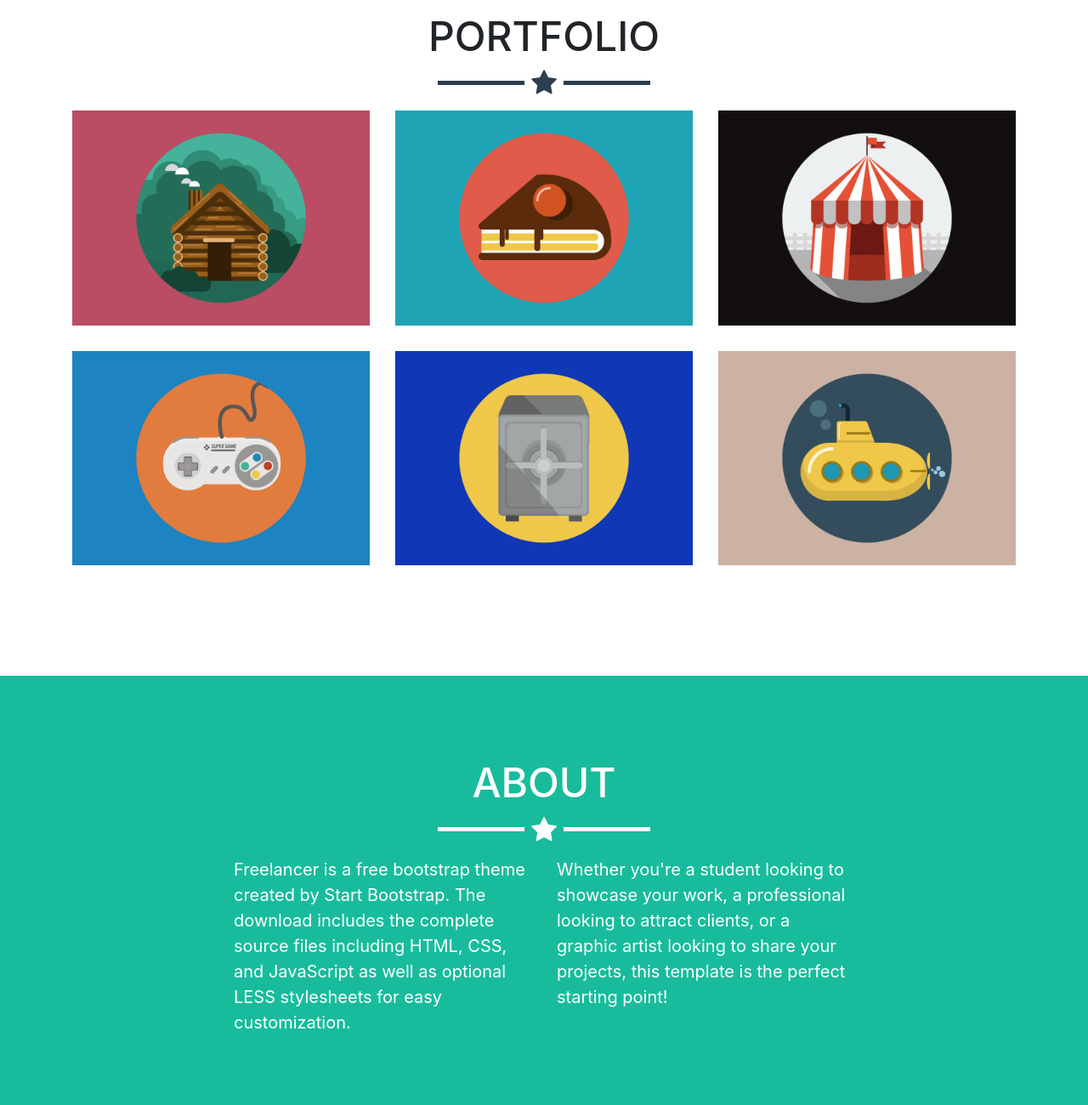
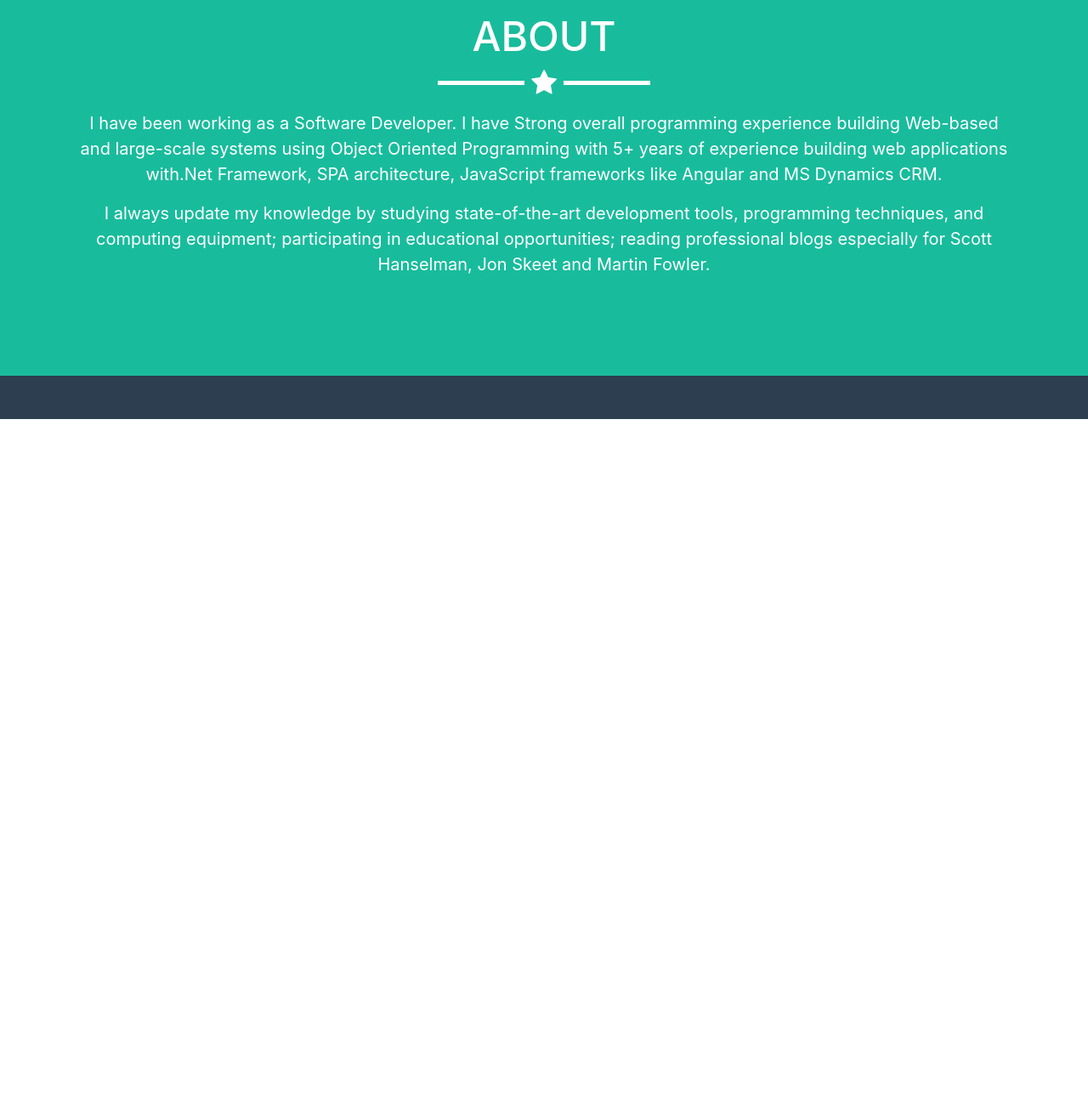
Before and after one commit to tarekselem/tarek-selem.github-io, a website with bundled scripts: page index.html in a window 1280 px wide. Shown: the part 1140-2440 px from the top of the page at 85% size. After the commit the page ends 1633 px from the top, so only its background shows below. Built offline with nearby package versions, Linux system fonts and the light colour scheme; some icons are missing.

Commit message:
update website content

```diff
--- a/index.html
+++ b/index.html
@@ -18,10 +18,12 @@
     <link href="https://fonts.googleapis.com/css?family=Montserrat:400,700" rel="stylesheet" type="text/css">
     <link href="https://fonts.googleapis.com/css?family=Lato:400,700,400italic,700italic" rel="stylesheet" type="text/css">
 
+    <!-- Socicon Icons CSS -->
+    <link rel="stylesheet" href="https://d1azc1qln24ryf.cloudfront.net/114779/Socicon/style-cf.css?rd5re8">
+
     <!-- Custom styles for this template -->
     <link href="css/freelancer.min.css" rel="stylesheet">
 
-    <link rel="stylesheet" href="https://d1azc1qln24ryf.cloudfront.net/114779/Socicon/style-cf.css?rd5re8">
 </head>
 
 <body id="page-top">
@@ -36,15 +38,15 @@
         </button>
             <div class="collapse navbar-collapse" id="navbarResponsive">
                 <ul class="navbar-nav ml-auto">
+                    <!--<li class="nav-item">
+                        <a class="nav-link js-scroll-trigger" href="#portfolio">Portfolio</a>
+                    </li>-->
                     <li class="nav-item">
-                        <a class="nav-link js-scroll-trigger" href="#portfolio">Portfolio</a>
+                        <a class="nav-link js-scroll-trigger" href="#about">Summary</a>
                     </li>
-                    <li class="nav-item">
-                        <a class="nav-link js-scroll-trigger" href="#about">About</a>
-                    </li>
-                    <li class="nav-item">
+                    <!--<li class="nav-item">
                         <a class="nav-link js-scroll-trigger" href="#contact">Contact</a>
-                    </li>
+                    </li>-->
                 </ul>
             </div>
         </div>
@@ -109,7 +111,7 @@
     </header>
 
     <!-- Portfolio Grid Section -->
-    <section id="portfolio">
+    <!--<section id="portfolio">
         <div class="container">
             <h2 class="text-center">Portfolio</h2>
             <hr class="star-primary">
@@ -176,7 +178,7 @@
                 </div>
             </div>
         </div>
-    </section>
+    </section>-->
 
     <!-- About Section -->
     <section class="success" id="about">
@@ -184,29 +186,29 @@
             <h2 class="text-center">About</h2>
             <hr class="star-light">
             <div class="row">
-                <div class="col-lg-4 ml-auto">
-                    <p>Freelancer is a free bootstrap theme created by Start Bootstrap. The download includes the complete source files including HTML, CSS, and JavaScript as well as optional LESS stylesheets for easy customization.</p>
-                </div>
-                <div class="col-lg-4 mr-auto">
-                    <p>Whether you're a student looking to showcase your work, a professional looking to attract clients, or a graphic artist looking to share your projects, this template is the perfect starting point!</p>
-                </div>
-                <div class="col-lg-8 mx-auto text-center">
+                <!--<div class="col-lg-8">
 
+                </div>-->
+                <div class="col-lg-12 mx-auto text-center">
+                    <p>I have been working as a Software Developer. I have Strong overall programming experience building Web-based and large-scale systems using Object Oriented Programming with 5+ years of experience building web applications with.Net Framework,
+                        SPA architecture, JavaScript frameworks like Angular and MS Dynamics CRM.</p>
+                    <p>I always update my knowledge by studying state-of-the-art development tools, programming techniques, and computing equipment; participating in educational opportunities; reading professional blogs especially for Scott Hanselman, Jon
+                        Skeet and Martin Fowler. </p>
                 </div>
             </div>
         </div>
     </section>
 
     <!-- Contact Section -->
-    <section id="contact">
+    <!-- <section id="contact">
         <div class="container">
             <h2 class="text-center">Contact Me</h2>
             <hr class="star-primary">
             <div class="row">
                 <div class="col-lg-8 mx-auto">
                     <!-- To configure the contact form email address, go to mail/contact_me.php and update the email address in the PHP file on line 19. -->
-                    <!-- The form should work on most web servers, but if the form is not working you may need to configure your web server differently. -->
-                    <form name="sentMessage" id="contactForm" novalidate>
+    <!-- The form should work on most web servers, but if the form is not working you may need to configure your web server differently. -->
+    <!-- <form name="sentMessage" id="contactForm" novalidate>
                         <div class="control-group">
                             <div class="form-group floating-label-form-group controls">
                                 <label>Name</label>
@@ -244,11 +246,11 @@
                 </div>
             </div>
         </div>
-    </section>
+    </section> -->
 
     <!-- Footer -->
     <footer class="text-center">
-        <div class="footer-above">
+        <!--<div class="footer-above">
             <div class="container">
                 <div class="row">
                     <div class="footer-col col-md-4">
@@ -293,12 +295,12 @@
                     </div>
                 </div>
             </div>
-        </div>
+        </div>-->
         <div class="footer-below">
             <div class="container">
                 <div class="row">
                     <div class="col-lg-12">
-                        Copyright &copy; Your Website 2017
+
                     </div>
                 </div>
             </div>
```
